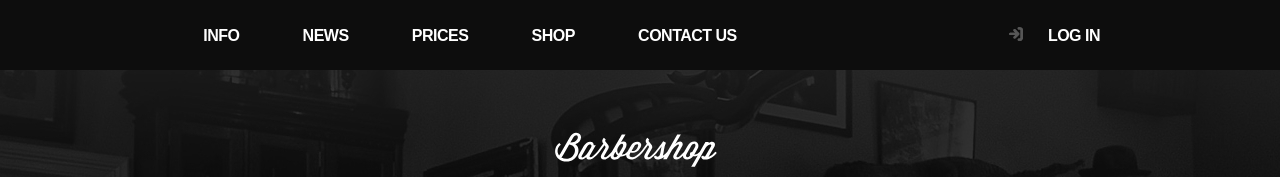
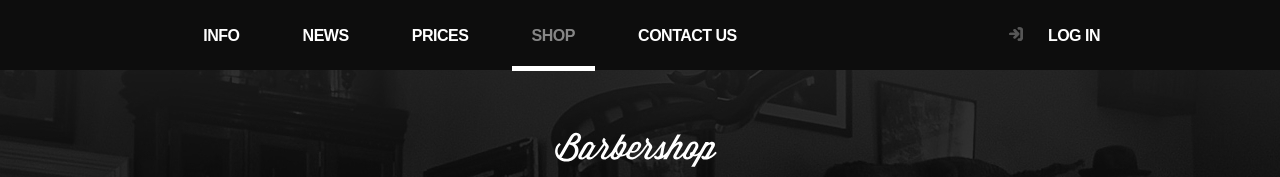
Before and after one commit to IvanRadchenko/htmlAcademy, a plain HTML site: page barbershop/index.html in a window 1280 px wide. Shown: the top 177 px of the page. Drawn offline with Linux system fonts and the light colour scheme.

Commit message:
Add nav hover, active styles

```diff
--- a/barbershop/css/styles.css
+++ b/barbershop/css/styles.css
@@ -173,9 +173,6 @@ input[type="radio"].hidden {
 }
 
 .nav-logo_offset {
-  /* position: absolute;
-  top: 20%;
-  left: 40%; */
   width: 371px;
   height: 155px;
   order: 2;
@@ -189,7 +186,6 @@ input[type="radio"].hidden {
 .filter-list,
 .products__list,
 .list {
-  /* display: flex; */
   list-style: none;
   margin-block-start: 0;
   margin-block-end: 0;
@@ -208,6 +204,26 @@ input[type="radio"].hidden {
 .login-link:hover,
 .login-link:focus {
   background-color: #242424;
+}
+
+.nav-list__item_active {
+  position: relative;
+}
+
+.nav-list__item_active::after {
+  content: '';
+  display: inline-block;
+  position: absolute;
+
+  bottom: 0;
+  height: 5px;
+  width: 100%;
+
+  background-color: #ffffffff;
+}
+
+.nav-list__item_active a {
+  opacity: 0.5;
 }
 
 .login-link {
@@ -234,6 +250,8 @@ input[type="radio"].hidden {
   opacity: 1;
 }
 
+
+/* Bread crumbs */
 .breadcrumbs {
   margin-block-end: 50px;
 }
@@ -339,7 +357,6 @@ legend,
 
 legend {
   padding: 0;
-  ;
   margin-block-end: 30px;
 }
 
```
